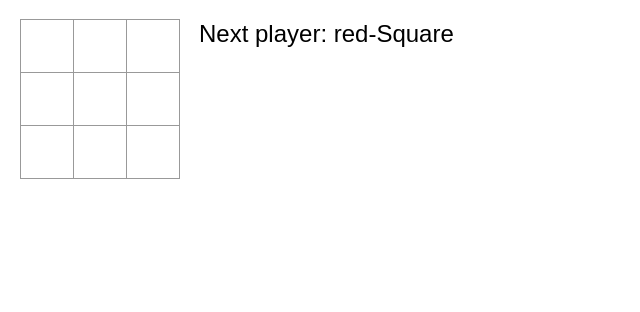
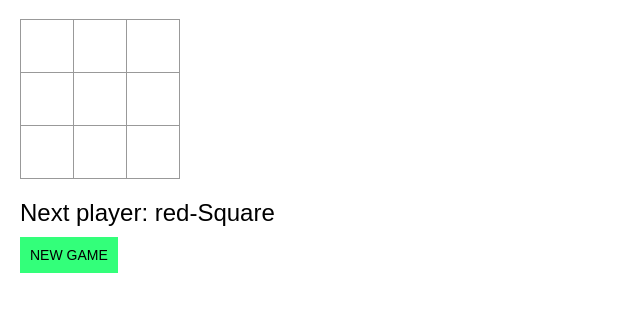
Before and after one commit to saadtom/tommy-tic-tac-teo, a React (Create React App) app: page / in a window 1280 px wide. Shown: the top 312 px of the page, without its empty margins (0-640 px from the left). Built offline with nearby package versions, Linux system fonts and the light colour scheme.

Commit message:
new game button added

```diff
--- a/src/App.css
+++ b/src/App.css
@@ -55,11 +55,11 @@ ul {
 
 .game {
   display: flex;
-  flex-direction: row;
+  flex-direction: column;
 }
 
 .game-info {
-  margin-left: 20px;
+  margin-top: 20px;
 }
 
 .button {
@@ -78,3 +78,21 @@ ul {
   color: #000;
   font-weight: bold;
 }
+
+.newGameContainer {
+  width:120px;
+  margin-top:10px;
+}
+.newGameContainer button {
+  font-size:14px;
+  text-transform:uppercase;
+  padding:10px;
+  background-color: #33FF7A;
+  color:#000;
+  border:none;
+}
+
+.newGameContainer button:focus {
+    outline: none;
+    border: none;
+}
--- a/src/game.js
+++ b/src/game.js
@@ -69,6 +69,21 @@ class Game extends React.Component {
     });
   }
 
+  startNewGame() {
+    let newHis = {
+      history: [
+        {
+          squares: Array(9).fill(null),
+        },
+      ],
+      currentStepNumber: 0,
+      xIsNext: true,
+    }
+
+    this.setState(newHis);
+
+  }
+
   render() {
     const { history } = this.state;
     const current = history[this.state.currentStepNumber];
@@ -95,6 +110,9 @@ class Game extends React.Component {
         <div className="game-info">
           <div>{status}</div>
         </div>
+        <div className="newGameContainer">
+         <button onClick={() => this.startNewGame()}>New Game</button>
+        </div>
       </div>
     );
   }
```
